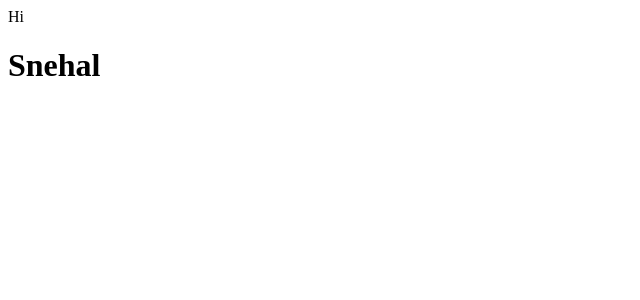
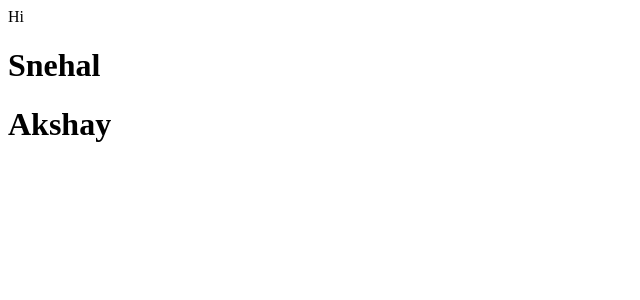
Before and after one commit to tanmanesnehal/CheckFirst, an Angular app: page / in a window 1280 px wide. Shown: the top 300 px of the page, without its empty margins (0-640 px from the left). Built offline with nearby package versions, Linux system fonts and the light colour scheme.

Commit message:
New Changes in HTML File_1

```diff
--- a/src/app/app.component.html
+++ b/src/app/app.component.html
@@ -1,2 +1,3 @@
 Hi
 <h1>Snehal</h1>
+<h1>Akshay</h1>
```
